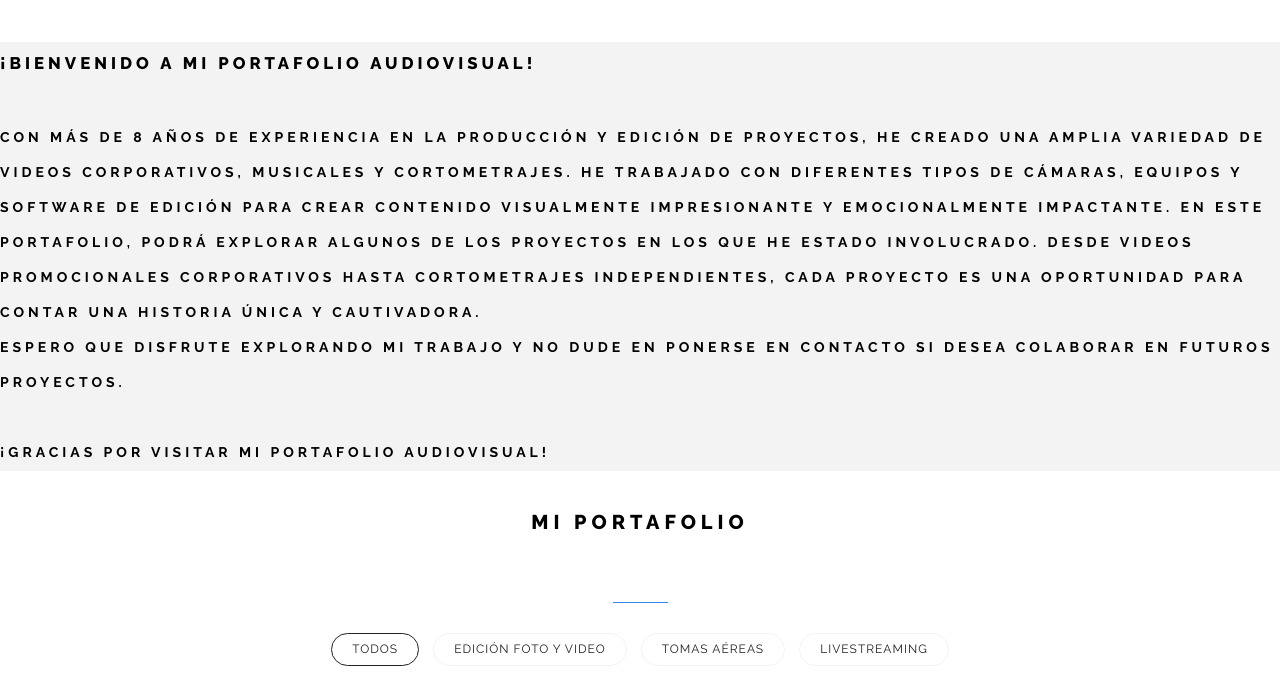
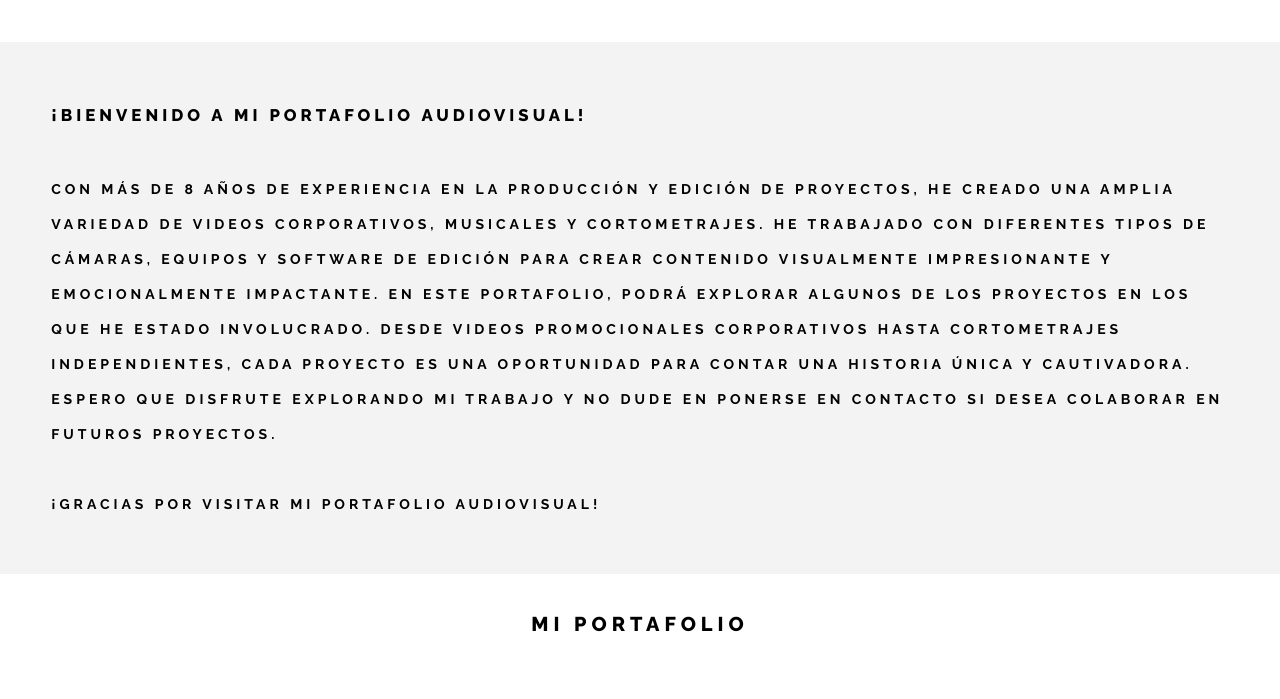
Before and after one commit to manuelmag1/portafolio, a website: page index.html in a window 1280 px wide. Shown: the part 101-800 px from the top of the page. Drawn offline with nearby package versions, Linux system fonts and the light colour scheme.

Commit message:
stylecss

```diff
--- a/css/style-responsive.css
+++ b/css/style-responsive.css
@@ -36,7 +36,7 @@ Primary use:    MultiPurpose One Page Template
 
         margin: auto;
         text-align: left;
-    }
+        padding: 4%;
 
 }
 
```
